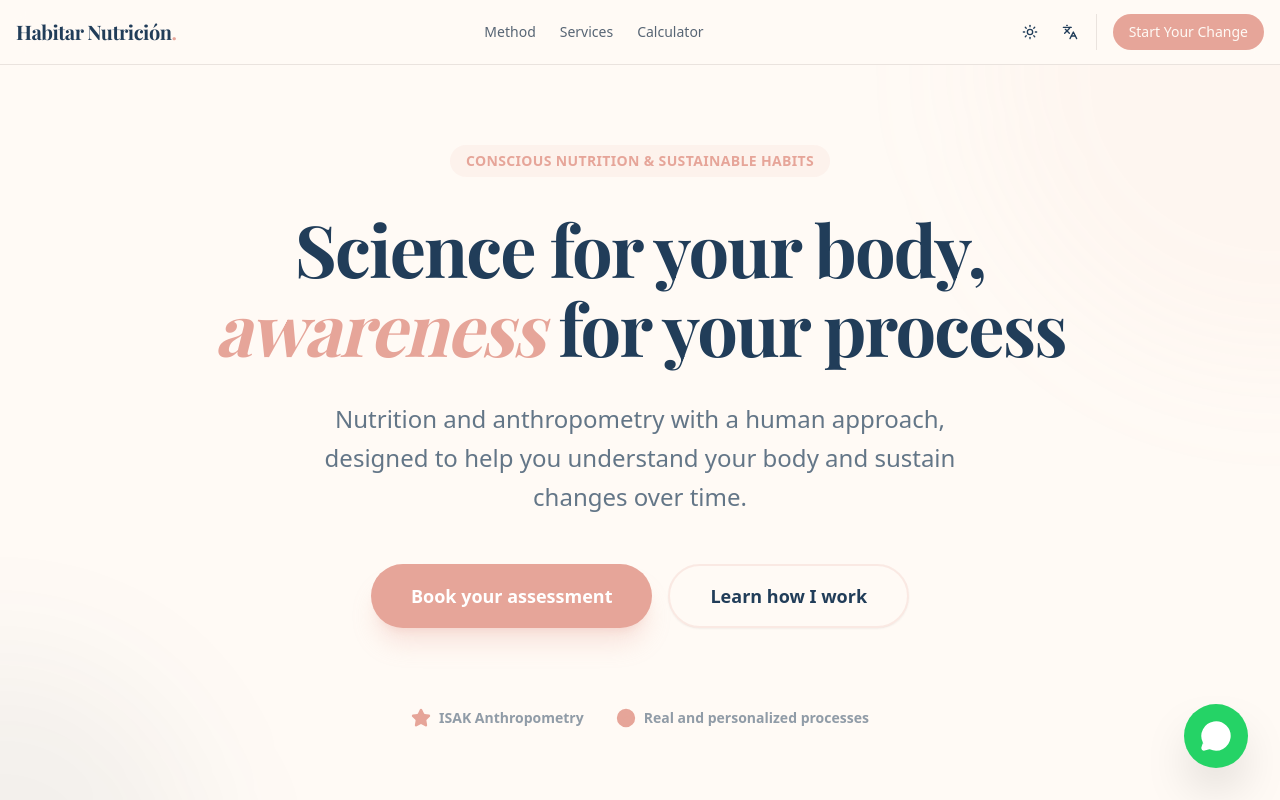
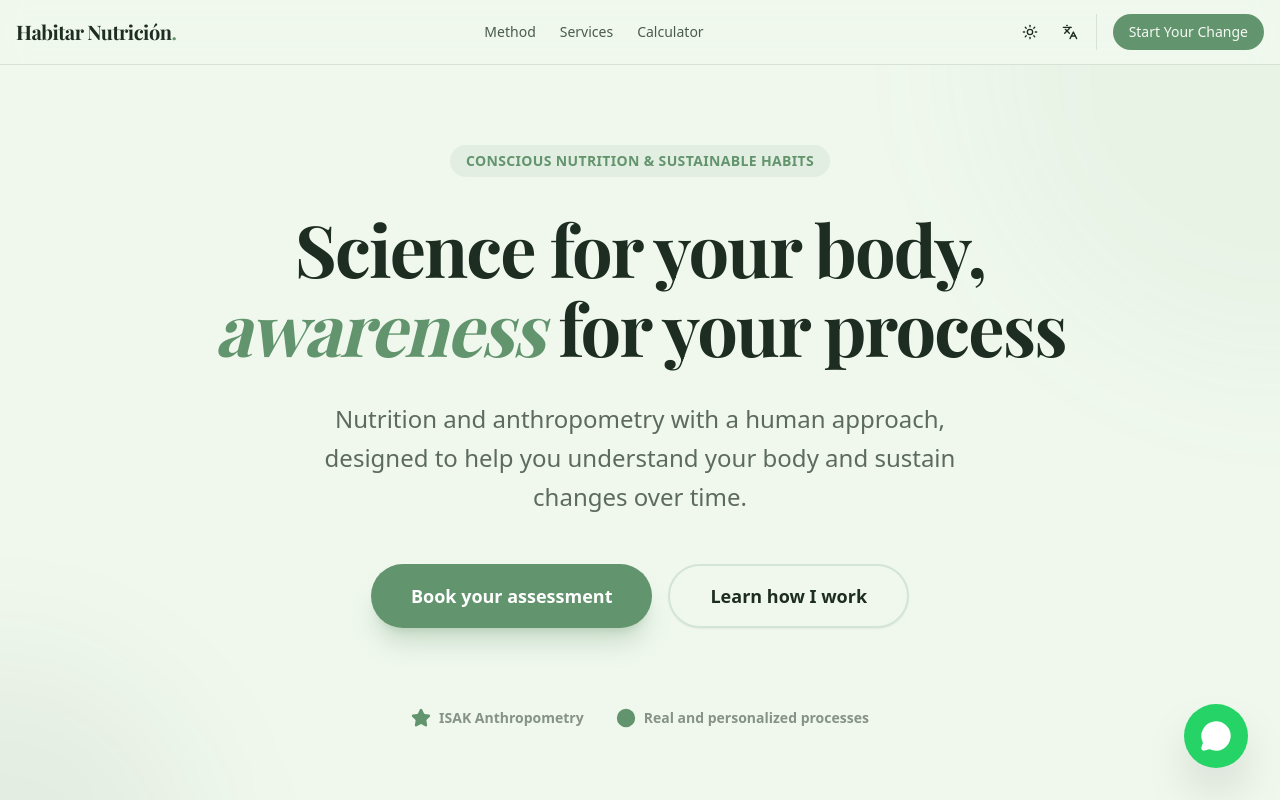
Before and after one commit to fraNieva/habitar-nutricion, a Next.js app: page /en in a window 1280 px wide. Shown: the top 800 px of the page. Built offline with nearby package versions, Linux system fonts and the light colour scheme; a web font is replaced by a local one.

Commit message:
edited website colors

```diff
--- a/src/app/[locale]/page.tsx
+++ b/src/app/[locale]/page.tsx
@@ -128,7 +128,7 @@ export default function Home() {
                     className={`rounded-3xl border-none shadow-xl p-8 ${
                       deliverable.variant === "primary"
                         ? "bg-primary text-white"
-                        : "bg-white translate-x-4"
+                        : "translate-x-4"
                     }`}
                   >
                     <div className="flex items-center gap-4 mb-4">
@@ -184,7 +184,7 @@ export default function Home() {
                 className={`rounded-3xl border-none shadow-lg p-8 hover:shadow-xl transition-shadow group ${
                   service.variant === "featured"
                     ? "bg-gradient-to-br from-primary/5 to-primary/10 border-2 border-primary/20"
-                    : "bg-white"
+                    : ""
                 }`}
               >
                 <div
@@ -305,7 +305,7 @@ export default function Home() {
             {testimonials.map((testimonial) => (
               <Card
                 key={testimonial.id}
-                className="rounded-3xl border-none shadow-lg bg-white p-8 hover:shadow-xl transition-all hover:-translate-y-2"
+                className="rounded-3xl border-none shadow-lg p-8 hover:shadow-xl transition-all hover:-translate-y-2"
               >
                 <div className="mb-6">
                   <div className="flex gap-1 mb-4">
--- a/src/app/globals.css
+++ b/src/app/globals.css
@@ -3,82 +3,77 @@
 
 @custom-variant dark (&:is(.dark *));
 
-/* Implementing 'Warm-Tech' aesthetic palette */
+/* HABITAR NUTRICIÓN — Natural & Conscious */
 :root {
-  --background: oklch(0.99 0.01 60); /* #FDFCFB Warm Cream */
-  --foreground: oklch(0.35 0.06 250); /* #2D4356 Deep Slate Blue */
-  --card: oklch(1 0 0);
-  --card-foreground: oklch(0.35 0.06 250);
-  --popover: oklch(1 0 0);
-  --popover-foreground: oklch(0.35 0.06 250);
-  --primary: oklch(0.78 0.08 30); /* #E9A89B Soft Terracotta */
-  --primary-foreground: oklch(0.99 0.01 60);
-  --secondary: oklch(0.45 0.04 250);
-  --secondary-foreground: oklch(0.99 0.01 60);
-  --muted: oklch(0.96 0.01 60);
-  --muted-foreground: oklch(0.5 0.03 250);
-  --accent: oklch(0.78 0.08 30);
-  --accent-foreground: oklch(0.99 0.01 60);
-  --destructive: oklch(0.6 0.15 30);
-  --destructive-foreground: oklch(0.99 0.01 60);
-  --border: oklch(0.92 0.01 60);
-  --input: oklch(0.92 0.01 60);
-  --ring: oklch(0.78 0.08 30);
-  --radius: 1.5rem; /* Matches rounded-3xl */
-  --chart-1: oklch(0.646 0.222 41.116);
-  --chart-2: oklch(0.6 0.118 184.704);
-  --chart-3: oklch(0.398 0.07 227.392);
-  --chart-4: oklch(0.828 0.189 84.429);
-  --chart-5: oklch(0.769 0.188 70.08);
-  --sidebar: oklch(0.985 0 0);
-  --sidebar-foreground: oklch(0.145 0 0);
-  --sidebar-primary: oklch(0.205 0 0);
-  --sidebar-primary-foreground: oklch(0.985 0 0);
-  --sidebar-accent: oklch(0.97 0 0);
-  --sidebar-accent-foreground: oklch(0.205 0 0);
-  --sidebar-border: oklch(0.922 0 0);
-  --sidebar-ring: oklch(0.708 0 0);
+  /* Backgrounds */
+  --background: oklch(0.97 0.015 140); /* Blanco verdoso */
+  --card: oklch(0.99 0.01 140);
+  --popover: oklch(0.99 0.01 140);
+
+  /* Text */
+  --foreground: oklch(0.28 0.03 150); /* Verde gris oscuro */
+  --card-foreground: oklch(0.28 0.03 150);
+  --popover-foreground: oklch(0.28 0.03 150);
+
+  /* Primary — Verde Habitar */
+  --primary: oklch(0.62 0.08 150); /* Verde salvia */
+  --primary-foreground: oklch(0.98 0.01 140);
+
+  /* Secondary */
+  --secondary: oklch(0.45 0.04 150);
+  --secondary-foreground: oklch(0.98 0.01 140);
+
+  /* Muted / Subtle */
+  --muted: oklch(0.94 0.015 140);
+  --muted-foreground: oklch(0.45 0.03 150);
+
+  /* Accent (beige suave) */
+  --accent: oklch(0.9 0.02 100);
+  --accent-foreground: oklch(0.28 0.03 150);
+
+  /* Utility */
+  --border: oklch(0.9 0.015 140);
+  --input: oklch(0.9 0.015 140);
+  --ring: oklch(0.62 0.08 150);
+
+  --destructive: oklch(0.55 0.18 25);
+  --destructive-foreground: oklch(0.98 0.01 140);
+
+  /* Radius */
+  --radius: 1.5rem;
+
+  /* Charts (orgánicos, no tech) */
+  --chart-1: oklch(0.62 0.08 150);
+  --chart-2: oklch(0.7 0.06 120);
+  --chart-3: oklch(0.5 0.05 170);
+  --chart-4: oklch(0.75 0.08 90);
+  --chart-5: oklch(0.65 0.07 60);
 }
 
-/* Dark mode overrides if needed, but the brand is primarily light-warm */
+/* Dark — versión suave, no contrastada */
 .dark {
-  --background: oklch(0.2 0.02 250);
-  --foreground: oklch(0.95 0.01 60);
-  --card: oklch(0.25 0.02 250);
-  --card-foreground: oklch(0.95 0.01 60);
-  --popover: oklch(0.78 0.08 30);
-  --popover-foreground: oklch(0.95 0.01 60);
-  --primary: oklch(0.78 0.08 30);
-  --primary-foreground: oklch(0.95 0.01 60);
-  --secondary: oklch(0.269 0 0);
-  --secondary-foreground: oklch(0.985 0 0);
-  --muted: oklch(0.269 0 0);
-  --muted-foreground: oklch(0.708 0 0);
-  --accent: oklch(0.269 0 0);
-  --accent-foreground: oklch(0.985 0 0);
-  --destructive: oklch(0.396 0.141 25.723);
-  --destructive-foreground: oklch(0.637 0.237 25.331);
-  --border: oklch(0.269 0 0);
-  --input: oklch(0.269 0 0);
-  --ring: oklch(0.439 0 0);
-  --chart-1: oklch(0.488 0.243 264.376);
-  --chart-2: oklch(0.696 0.17 162.48);
-  --chart-3: oklch(0.769 0.188 70.08);
-  --chart-4: oklch(0.627 0.265 303.9);
-  --chart-5: oklch(0.645 0.246 16.439);
-  --sidebar: oklch(0.205 0 0);
-  --sidebar-foreground: oklch(0.985 0 0);
-  --sidebar-primary: oklch(0.488 0.243 264.376);
-  --sidebar-primary-foreground: oklch(0.985 0 0);
-  --sidebar-accent: oklch(0.269 0 0);
-  --sidebar-accent-foreground: oklch(0.985 0 0);
-  --sidebar-border: oklch(0.269 0 0);
-  --sidebar-ring: oklch(0.439 0 0);
+  --background: oklch(0.2 0.02 150); /* verde muy oscuro */
+  --foreground: oklch(0.96 0.01 60);
+
+  --card: oklch(0.26 0.03 150);
+  --card-foreground: oklch(0.96 0.01 60);
+
+  --popover: oklch(0.26 0.03 150);
+  --popover-foreground: oklch(0.96 0.01 60);
+
+  --primary: oklch(0.72 0.12 145); /* verde activo */
+  --primary-foreground: oklch(0.18 0.02 150);
+
+  --muted: oklch(0.3 0.02 150);
+  --muted-foreground: oklch(0.7 0.02 150);
+
+  --border: oklch(0.32 0.02 150);
 }
 
 @theme inline {
-  --font-sans: var(--font-plus-jakarta), "Inter", "sans-serif";
-  --font-serif: var(--font-playfair), "serif";
+  --font-sans: var(--font-plus-jakarta), "Inter", sans-serif;
+  --font-serif: var(--font-playfair), serif;
+
   --color-background: var(--background);
   --color-foreground: var(--foreground);
   --color-card: var(--card);
@@ -98,25 +93,11 @@
   --color-border: var(--border);
   --color-input: var(--input);
   --color-ring: var(--ring);
-  --color-chart-1: var(--chart-1);
-  --color-chart-2: var(--chart-2);
-  --color-chart-3: var(--chart-3);
-  --color-chart-4: var(--chart-4);
-  --color-chart-5: var(--chart-5);
+
   --radius-sm: calc(var(--radius) - 4px);
   --radius-md: calc(var(--radius) - 2px);
   --radius-lg: var(--radius);
   --radius-xl: calc(var(--radius) + 4px);
-  --radius-2xl: 1.5rem;
-  --radius-3xl: 2rem;
-  --color-sidebar: var(--sidebar);
-  --color-sidebar-foreground: var(--sidebar-foreground);
-  --color-sidebar-primary: var(--sidebar-primary);
-  --color-sidebar-primary-foreground: var(--sidebar-primary-foreground);
-  --color-sidebar-accent: var(--sidebar-accent);
-  --color-sidebar-accent-foreground: var(--sidebar-accent-foreground);
-  --color-sidebar-border: var(--sidebar-border);
-  --color-sidebar-ring: var(--sidebar-ring);
 }
 
 @layer base {
@@ -124,7 +105,7 @@
     @apply border-border outline-ring/50;
   }
   body {
-    @apply bg-background text-foreground selection:bg-primary/30;
+    @apply bg-background text-foreground selection:bg-primary/20;
   }
   h1,
   h2,
--- a/src/components/macro-calculator.tsx
+++ b/src/components/macro-calculator.tsx
@@ -51,7 +51,7 @@ export function MacroCalculator() {
   };
 
   return (
-    <Card className="rounded-3xl border-none shadow-2xl bg-white overflow-hidden max-w-lg mx-auto">
+    <Card className="rounded-3xl border-none shadow-2xl overflow-hidden max-w-lg mx-auto">
       <div className="bg-primary/5 p-8 text-center space-y-2">
         <h3 className="text-2xl font-serif font-bold text-foreground">
           Descubre tu punto de partida
```
